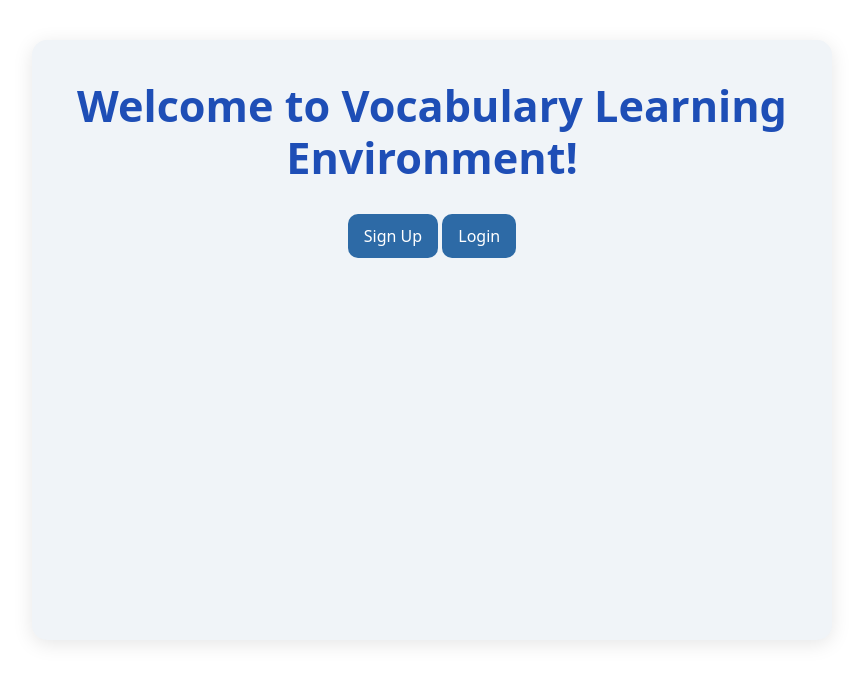
After one commit to LanguageLearningApp-Project/VocabularyLearningEnvironment, a Django app: page /main_page/ in a window 1280 px wide. The commit adds this page. Shown: the top 683 px of the page, without its empty margins (208-1071 px from the left). Run offline with Django 5.2, Linux system fonts and the light colour scheme; parts of the project's set-up code (start-up, migrations or seed data) failed here and were passed over.

Commit message:
Main_page.html is created

```diff
--- a/VocabularyLearningEnvironment/templates/base.html
+++ b/VocabularyLearningEnvironment/templates/base.html
@@ -17,6 +17,9 @@
     .btn { background:#2d6aa6; color:#fff; border:0; padding:10px 16px; border-radius:10px; cursor:pointer; }
     .btn:hover { filter: brightness(1.06); }
   </style>
+
+  {% block head %}{% endblock %}
+
 </head>
 <body>
   <main class="container">
--- /dev/null
+++ b/VocabularyLearningEnvironment/templates/vocab/main_page.html
@@ -0,0 +1,40 @@
+{% extends "base.html" %}
+
+{% block title %}Home Page{% endblock %}
+
+{% block content %}
+
+<h1>Welcome to Vocabulary Learning Environment!</h1>
+
+<form action="{% url 'join' %}" method="get" style="display:inline-block;">
+    <button type="submit" class="btn">Sign Up</button>
+</form>
+
+<form action="{% url 'login' %}" method="get" style="display:inline-block;">
+    <button type="submit" class="btn">Login</button>
+</form>
+
+
+{% endblock %}
+
+{% block head %}
+<style>
+    .container{
+        background-color: #f0f4f8;
+        padding: 40px;
+        border-radius: 15px;
+        text-align: center;
+        box-shadow: 0 4px 20px rgba(0, 0, 0, 0.1);
+        width: 99%;
+        height: 75vh;
+
+    }
+
+    h1 {
+        color: #1e4eb6;
+        font-size: 2.7em;
+        margin-bottom: 30px;
+        font-weight: bold;
+    }
+</style>
+{% endblock %}
--- a/VocabularyLearningEnvironment/vocab/urls.py
+++ b/VocabularyLearningEnvironment/vocab/urls.py
@@ -3,7 +3,9 @@ from . import views
 from . views import random_word_view, join
 
 urlpatterns = [
-    path("", views.home, name="home"),
+    path('main_page/', views.main_page, name='main_page'),
+    path('home/', views.home, name="home"),
     path('random-word/', random_word_view, name='random_word'),
-    path("join/", join, name="join"),
+    path('join/', join, name="join"),
+
 ]
--- a/VocabularyLearningEnvironment/vocab/views.py
+++ b/VocabularyLearningEnvironment/vocab/views.py
@@ -9,18 +9,11 @@ planner = RandomPlanner()
 learner = ExpMemoryLearner(0, 0)
 word_list = planner.load_chosen_words(10)
 
+def main_page(request):
+    return render(request, "vocab/main_page.html")
+
 def home(request):
     return render(request, "vocab/home.html")
-
-def join(request):
-    if request.method =="POST":
-        form = MemberForm(request.POST or None)
-        if form.is_valid():
-            form.save()
-            messages.success(request, "Account created.")
-        return render(request, "vocab/home.html",{})
-    else:
-        return render (request, "vocab/join.html", {})
 
 def random_word_view(request):
     chosen_item = planner.choose_item(word_list, context=None, time=0)
```
